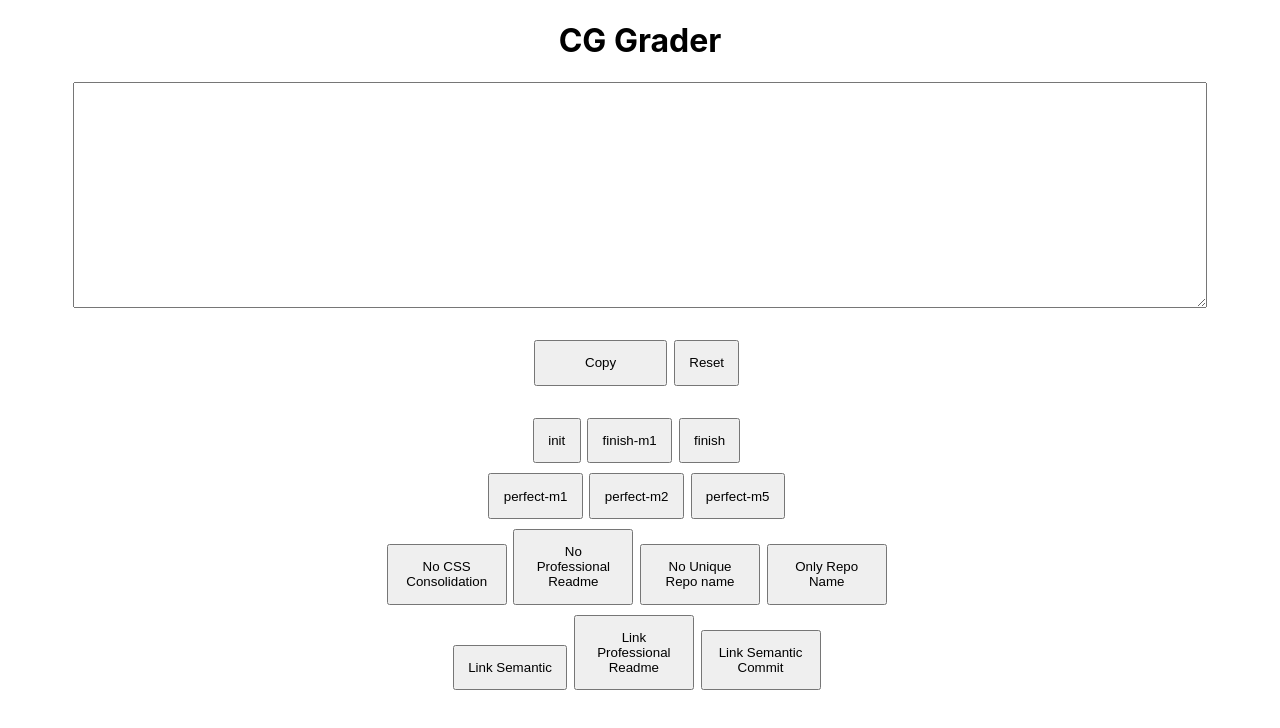
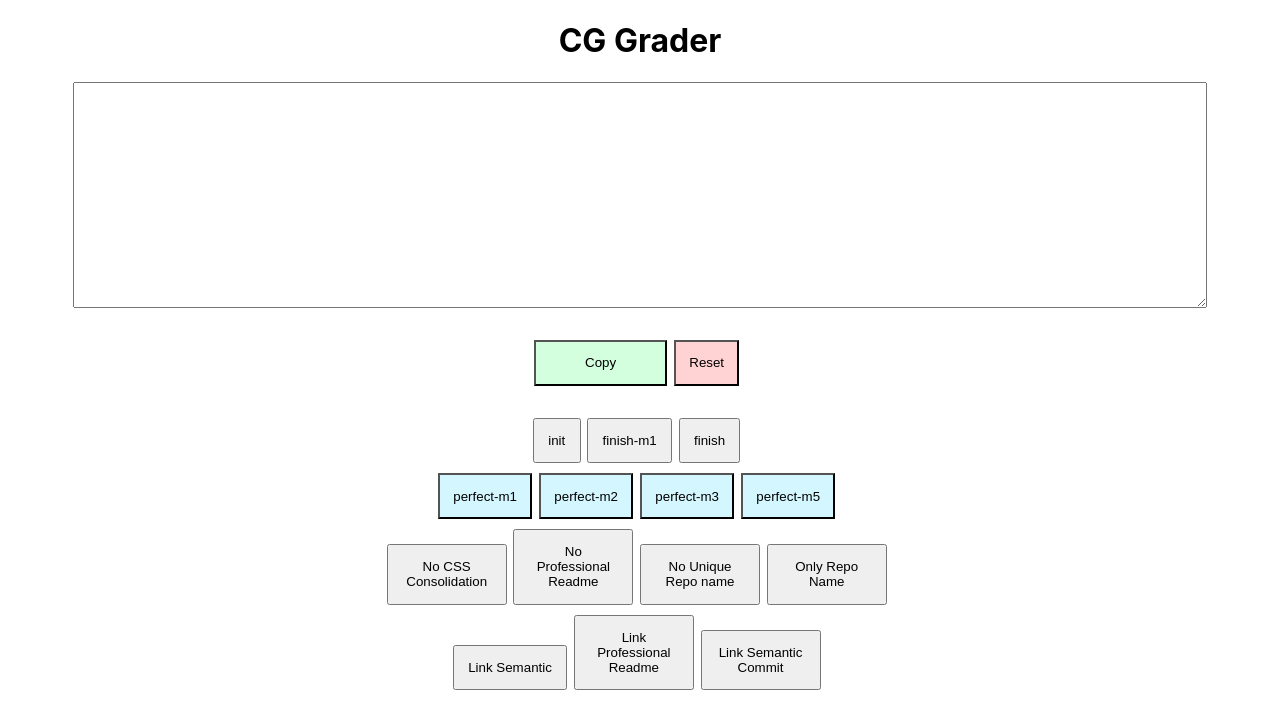
Before and after one commit to yaelBrown/CG_Grader, a React (Create React App) app in the folder cggrader/: page / in a window 1280 px wide. Shown: the top 728 px of the page. Built offline with nearby package versions, Linux system fonts and the light colour scheme.

Commit message:
save: added color and other signature

```diff
--- a/cggrader/src/App.js
+++ b/cggrader/src/App.js
@@ -38,8 +38,8 @@ function App() {
           />
         </section>
         <section>
-          <button id="btn-copy" onClick={copyText}>Copy</button>
-          <button onClick={resetHandler}>Reset</button>
+          <button id="btn-copy" onClick={copyText} style={{backgroundColor: "#d3ffdf"}}>Copy</button>
+          <button onClick={resetHandler} style={{backgroundColor: "#ffd3d3"}}>Reset</button>
         </section>
         <section id="btns">
           <span>
@@ -48,9 +48,10 @@ function App() {
             <button onClick={() => addFeedbackFromJson(feedbackJSON.finishNormal)}>finish</button>
           </span>
           <span>
-            <button onClick={() => addFeedbackFromJson(feedbackJSON.perfectMod1)}>perfect-m1</button>
-            <button onClick={() => addFeedbackFromJson(feedbackJSON.perfectMod2)}>perfect-m2</button>
-            <button onClick={() => addFeedbackFromJson(feedbackJSON.perfectMod5)}>perfect-m5</button>
+            <button onClick={() => addFeedbackFromJson(feedbackJSON.perfectMod1)} style={{backgroundColor: "#d3f6ff"}}>perfect-m1</button>
+            <button onClick={() => addFeedbackFromJson(feedbackJSON.perfectMod2)} style={{backgroundColor: "#d3f6ff"}}>perfect-m2</button>
+            <button onClick={() => addFeedbackFromJson(feedbackJSON.perfectMod3)} style={{backgroundColor: "#d3f6ff"}}>perfect-m3</button>
+            <button onClick={() => addFeedbackFromJson(feedbackJSON.perfectMod5)} style={{backgroundColor: "#d3f6ff"}}>perfect-m5</button>
           </span>
           <span>
             <button onClick={() => addFeedbackFromJson(feedbackJSON.noCss)}>No CSS Consolidation</button>
--- a/cggrader/src/feedback.json
+++ b/cggrader/src/feedback.json
@@ -4,6 +4,7 @@
   "finishNormal": "\n\n-Respectfully, Central Grader YaeliB",
   "perfectMod1": "Hello,\n\nCongratulations on a good homework assignment! You were able to demonstrate your ability to refactor a web app with HTML and CSS. Good job deploying your application, you were able to correctly deploy to a live URL. Your application loads with minimal errors upon page load. You were able to submit your GitHub URL and your repo contains working organized code. You are using semantic html tags, there are alt tags in your images in the index.html file and the links are working. Also the css file is consolidated. The readme has a project description, screenshot, and deployment link.\n\nGood job.\n\n-Respectfully, Central Grader YaeliB",
   "perfectMod2": "Hello,\n\nGood job with the project. You were able to demonstrate your ability to create a professional profile. You are able to get the application deployed to Github pages and it loads with minimal errors. The application resembles the mock up functionality. You are following best practices for the file structure of the repo and naming conventions. Along with the best practices for class/id naming conventions, indentation. The readme has a project description, screenshot, and deployment link. Overall, good job with the project.\n\n-Respectfully, Central Grader YaeliB",
+  "perfectMod3": "Hello,\n\nGood job with the project. You were able to demonstrate your ability to create a password generator application. You were also able to get the application deployed on Github pages. I am able to generate a password with the application and it prints the password onto the screen. You are following best practices for the file structure of the repo and naming conventions. Along with the best practices for class/id naming conventions, indentation. The readme has a project description, screenshot, and deployment link. Overall, good job with the project.\n\n-Respectfully, Central Grader YaeliB",
   "perfectMod5": "Hello,\n\nGood job with the project. You were able to demonstrate your ability to create a work day scheduler. You are able to get the application deployed to github pages and it loads with minimal errors. I can add entries into the scheduler and it saves them into localstorage. You are following best practices for the file structure of the repo and naming conventions. Along with the best practices for class/id naming conventions, indentation. The readme has a project description, screenshot, and deployment link. Overall, good job with the project. \n\n-Respectfully, Central Grader YaeliB",
   "onlyRepoName": "The only thing points were taken off for is the repo name. You need to have an unique repo name.",
   "noSemanticTags": "The semantic tags are missing. The semantic tags need to replace the divs within the index.html file.",
```
